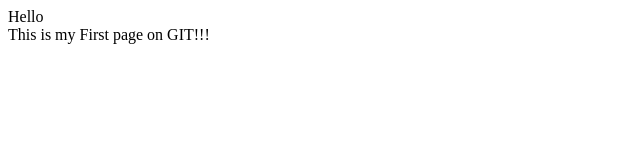
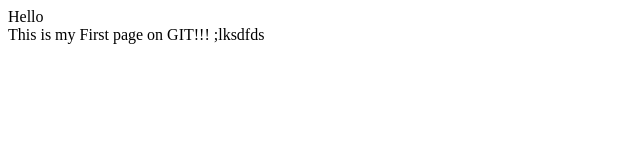
Before and after one commit to khanarshad/myapp, a plain HTML site: page index.html in a window 1280 px wide. Shown: the full height of the page, 0-640 px from the left. Drawn offline with Linux system fonts and the light colour scheme.

Commit message:
changed app.js

```diff
--- a/app.js
+++ b/app.js
@@ -0,0 +1 @@
+sdfdsf
--- a/index.html
+++ b/index.html
@@ -4,6 +4,6 @@
 </head>
 <body>
 Hello<br>
-This is my First page on GIT!!!
+This is my First page on GIT!!!  ;lksdfds
 </body>
 </html>
```
